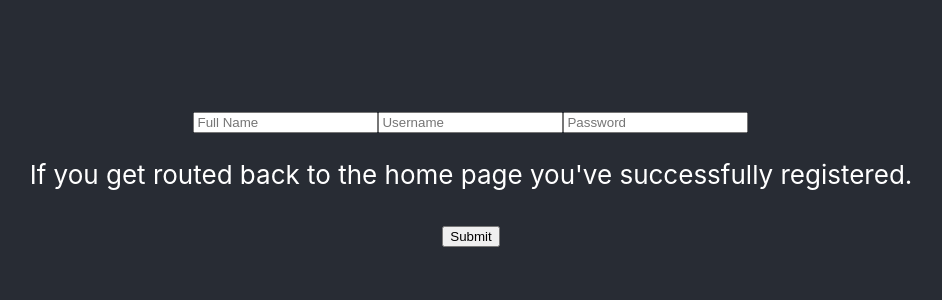
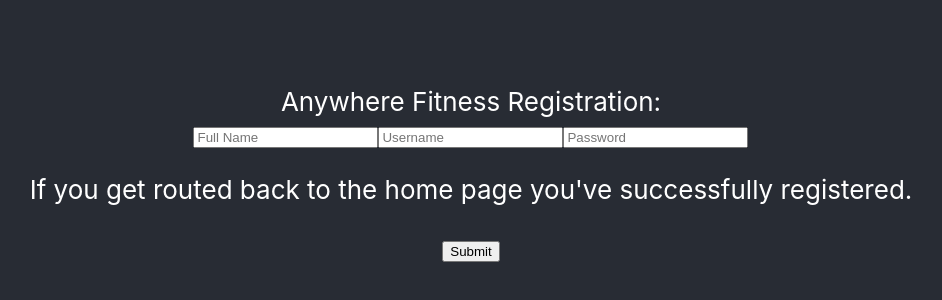
Before and after one commit to anywhere-fitness-build-week/front-end, a React (Create React App) app in the folder anywhere-fitness/: page /client-register in a window 1280 px wide. Shown: the part 226-526 px from the top of the page, without its empty margins (169-1111 px from the left). Built offline with nearby package versions, Linux system fonts and the light colour scheme.

Commit message:
Added titles to the pages

```diff
--- a/anywhere-fitness/src/components/ClientClassList.js
+++ b/anywhere-fitness/src/components/ClientClassList.js
@@ -32,10 +32,11 @@ const ClientClassList = () => {
     console.log(localStorage.getItem('token'), 'inside ClientClassList')
 
     if(token == 'undefined') {
-        return(<h2>If nothing displays, go back to the home page and log in again.</h2>)
+        return(<h2>If nothing displays, please go back to the home or login page and log in again.</h2>)
     } else {
         return(
             <ClientInfo>
+                <h1>Class List:</h1>
 
 
                 {classes.map(cv => {
--- a/anywhere-fitness/src/components/ClientLoginForm.js
+++ b/anywhere-fitness/src/components/ClientLoginForm.js
@@ -47,6 +47,7 @@ const UserLogin = ({ errors, touched, values, status }) => {
 
     return(
         <section className='client-login-form'>
+            <div>Anywhere Fitness Log In:</div>
             <Form>
                 <Field
                     component='input'
--- a/anywhere-fitness/src/components/ClientRegisterForm.js
+++ b/anywhere-fitness/src/components/ClientRegisterForm.js
@@ -27,6 +27,8 @@ const UserRegister = ({ errors, touched, values, status }) => {
     }, [status])
 
     return(
+        <div>
+            <div>Anywhere Fitness Registration:</div>
             <section className='client-registration-form'>
                 <Form>
                     <Field
@@ -52,6 +54,8 @@ const UserRegister = ({ errors, touched, values, status }) => {
                     <button type='submit'>Submit</button>
                 </Form>
             </section>
+        </div>
+
     )
 }
 
```
Lines whose indentation alone changed are shown as unchanged.
